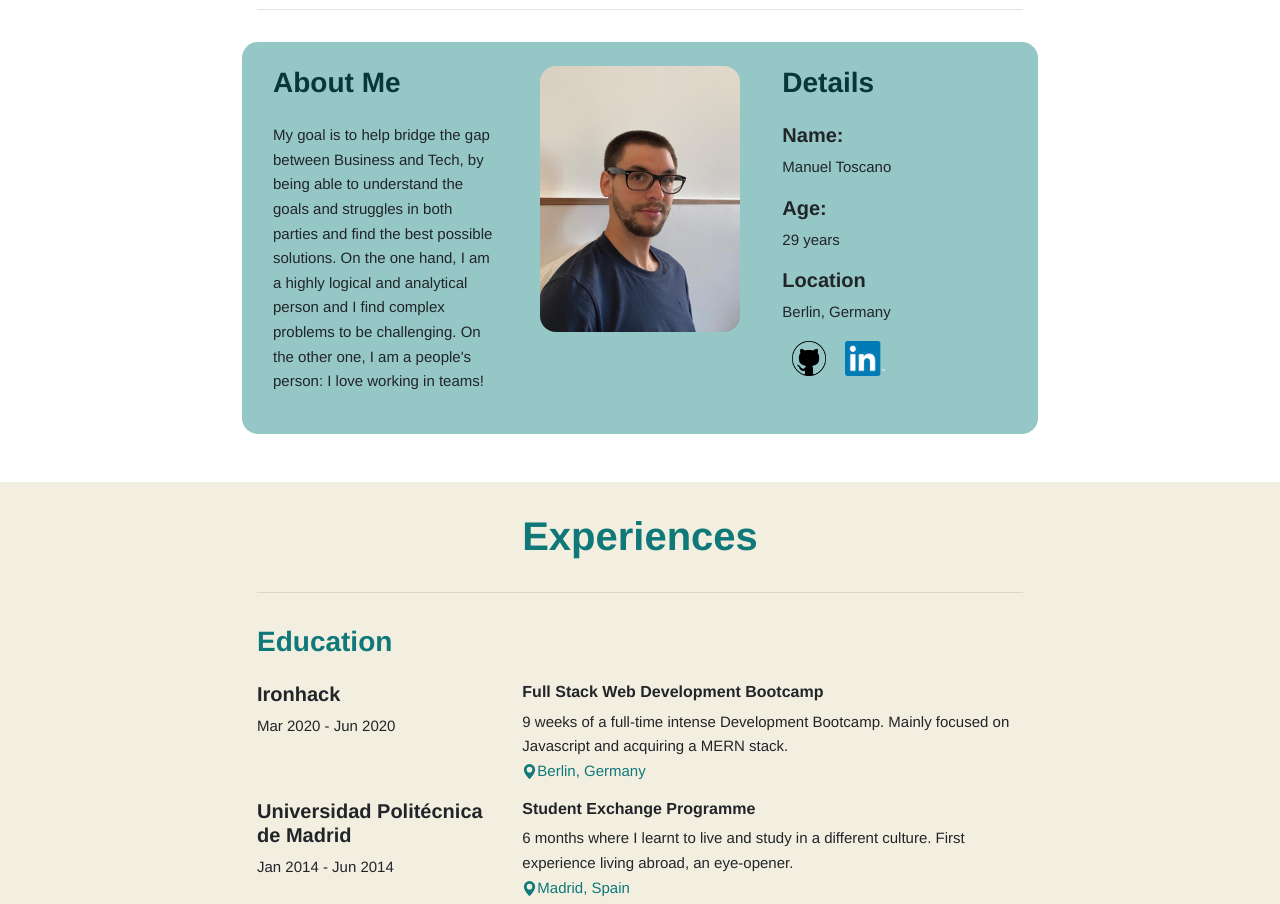
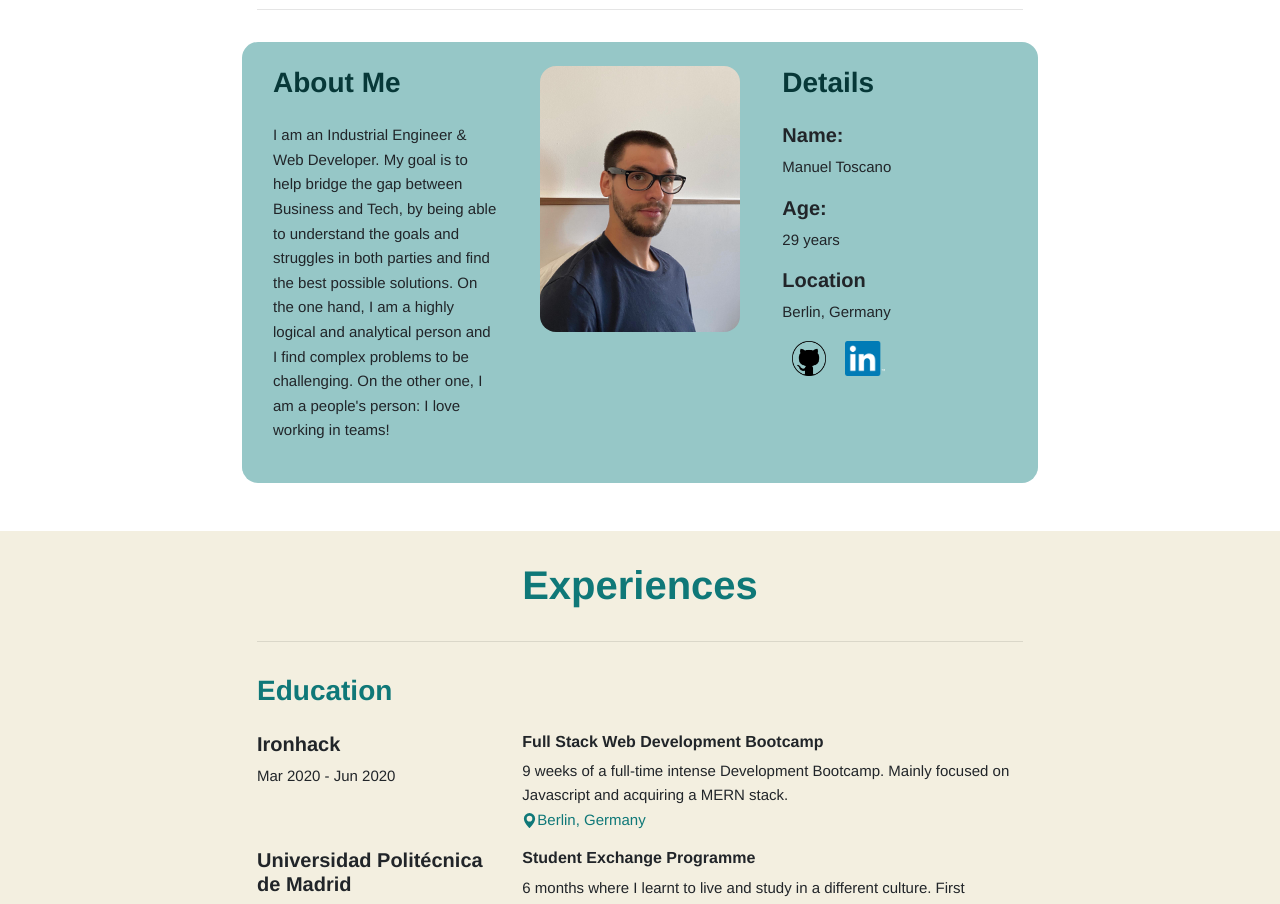
Before and after one commit to mtoscano91/personal-website, a React (Create React App) app: page / in a window 1280 px wide. Shown: the part 800-1704 px from the top of the page. Built offline with nearby package versions, Linux system fonts and the light colour scheme.

Commit message:
updated profile 2

```diff
--- a/src/components/profile/ProfileComponent.js
+++ b/src/components/profile/ProfileComponent.js
@@ -14,12 +14,13 @@ export default class ProfileComponent extends Component {
             <div className="col-md-4">
               <h3 className="color-darker-green">About Me</h3>
               <p>
-                My goal is to help bridge the gap between Business and Tech, by
-                being able to understand the goals and struggles in both parties
-                and find the best possible solutions. On the one hand, I am a
-                highly logical and analytical person and I find complex problems
-                to be challenging. On the other one, I am a people's person: I
-                love working in teams!
+                I am an Industrial Engineer & Web Developer. My goal is to help
+                bridge the gap between Business and Tech, by being able to
+                understand the goals and struggles in both parties and find the
+                best possible solutions. On the one hand, I am a highly logical
+                and analytical person and I find complex problems to be
+                challenging. On the other one, I am a people's person: I love
+                working in teams!
               </p>
             </div>
             <div className="col-md-4 text-center">
```
